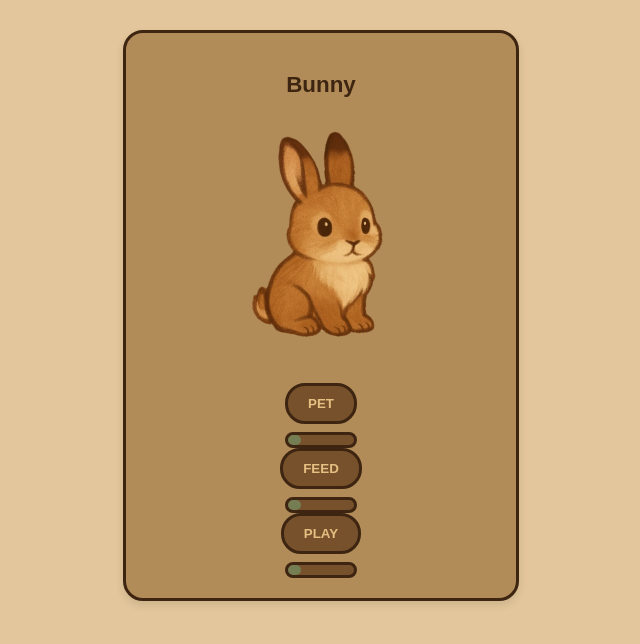
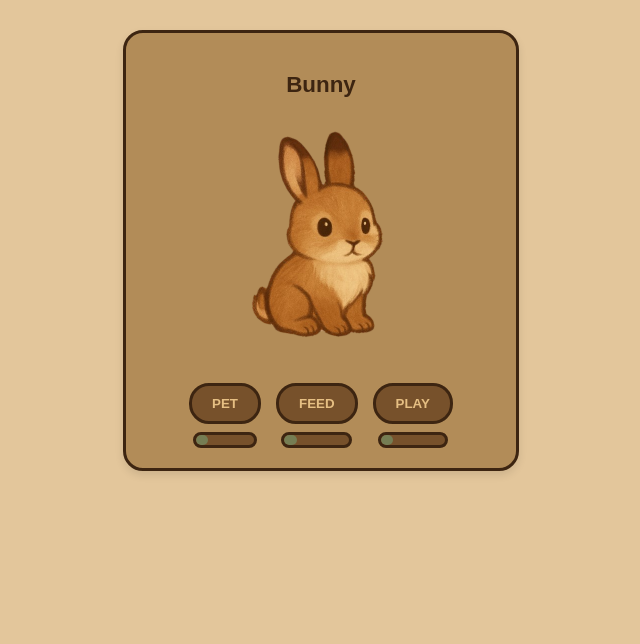
Before and after one commit to RunR4bb1t/virtual-pet-site, a plain HTML site: page index.html in a window 1280 px wide. Shown: the whole page, without its empty margins (319-959 px from the left). Drawn offline with Linux system fonts and the light colour scheme.

Commit message:
Add files via upload

```diff
--- a/index.html
+++ b/index.html
@@ -5,39 +5,32 @@
     <meta name="viewport" content="width=device-width, initial-scale=1.0">
     <title>Pet Profile</title>
     <link rel="stylesheet" href="style.css">
-    </head>
-<body>
+    </head><body>
 
         <div class="pet-profile-card">
             <h2 class="pet-name">Bunny</h2>
-        <div class="pet-name-container">
+
             <div class="pet-image-container">
                 <img src="images/bunny-neutral.png" alt="Your Virtual Pet" class="pet-image">
-            </div>
+            </div> <div class="actions-container">
 
-        <div class="actions-container">
                 <div class="action-item">
                     <button class="action-button">PET</button>
                     <div class="stat-indicator progress-bar-container">
                         <div class="progress-bar-fill" style="width: 20%;"></div>
                     </div>
-
-            <div class="action-item">
+                </div> <div class="action-item">
                     <button class="action-button">FEED</button>
                     <div class="stat-indicator progress-bar-container">
                         <div class="progress-bar-fill" style="width: 20%;"></div>
                     </div>
-
-            <div class="action-item">
+                </div> <div class="action-item">
                     <button class="action-button">PLAY</button>
                     <div class="stat-indicator progress-bar-container">
                         <div class="progress-bar-fill" style="width: 20%;"></div>
                     </div>
                 </div>
-
             </div>
-
         </div>
-
 </body>
 </html>
```
Lines whose indentation alone changed are shown as unchanged.
